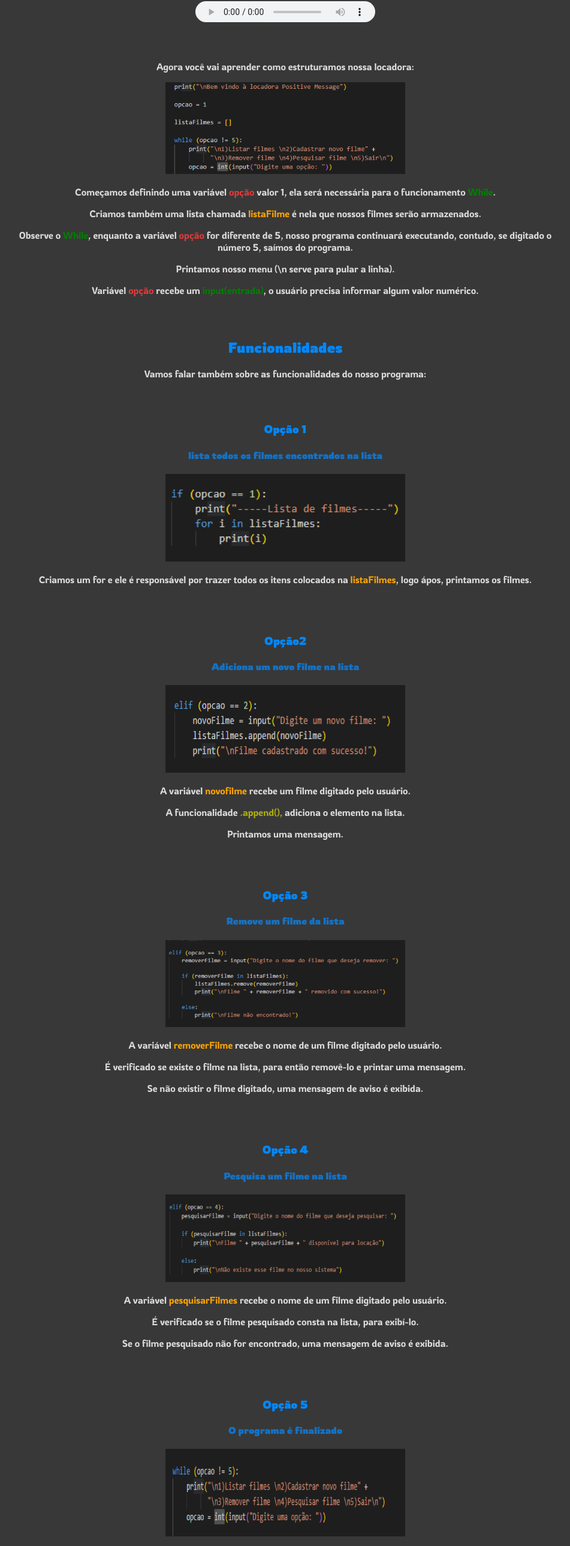
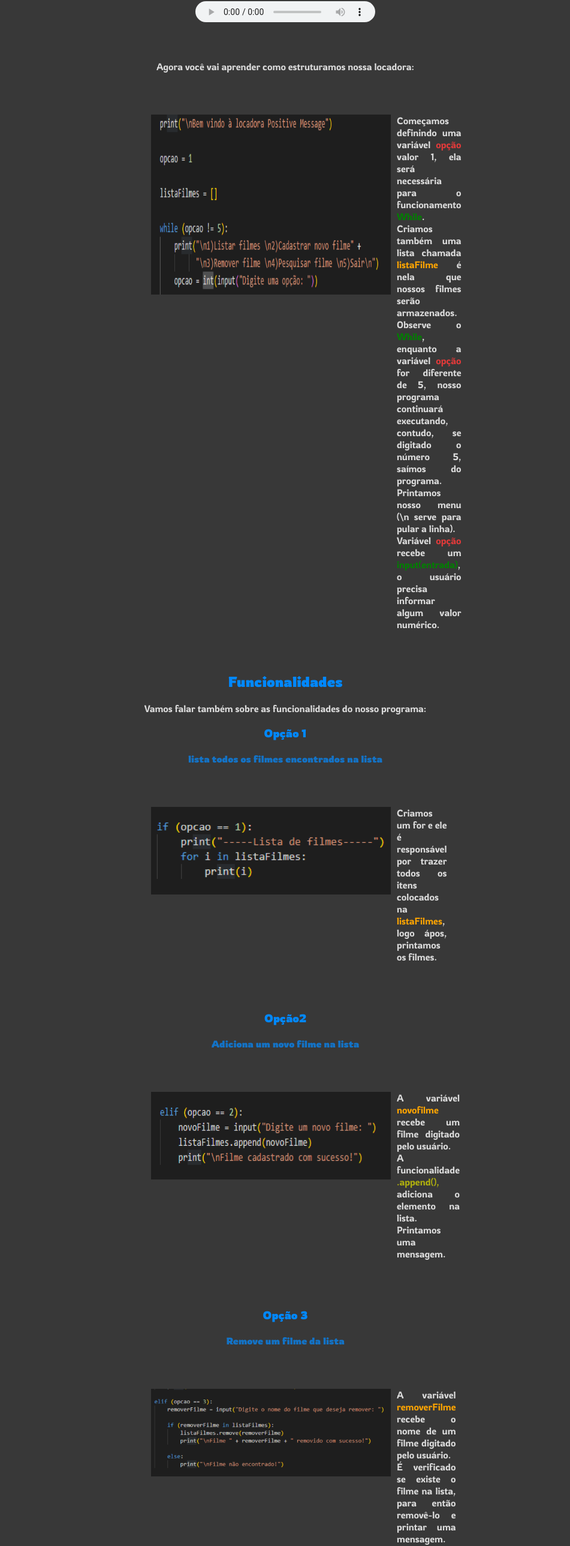
Before and after one commit to GigliarlyM/Site-Projeto-WEB-29-02, a plain HTML site: page locadora.html in a window 1280 px wide. Shown: the part 220-2797 px from the top of the page at 60% size, without its empty margins (174-1125 px from the left). Drawn offline with nearby package versions, Linux system fonts and the light colour scheme.

Commit message:
mudancas de Pedro
Co-Authored-By: PL024 <162580878+PL024@users.noreply.github.com>

```diff
--- a/css/style.css
+++ b/css/style.css
@@ -112,9 +112,18 @@ nav a:active{
 
 
 .tabela1 {
-    display: table;
-    margin: 70px auto;
+    display:flex;
+    margin: 70px;
+    margin-left: 25%;
     text-align: center;
+}
+
+.align{
+    margin: 0;
+    padding-right: 20%;
+    text-align: justify;
+    margin-left: 10px;
+
 }
 
 .brown {
--- a/locadora.html
+++ b/locadora.html
@@ -49,27 +49,31 @@
 
             <p>Agora você vai aprender como estruturamos nossa locadora:</p>
 
+
+
+            <div class="tabela1">
             <div>
-                <img class="image" src="img/inicio.png" width="400px" alt="inicio image">
+                <img class="image" src="img/inicio.png" width="400px" height="300px" alt="inicio image">
             </div>
-
-            <p>Começamos definindo uma variável <span class="red">opção</span> valor 1, ela será necessária para o
+            <p class="align">Começamos definindo uma variável <span class="red">opção</span> valor 1, ela será necessária para o
                 funcionamento <span class="green">While</span>.
-
-            <p>Criamos também uma lista chamada <span class="lista">listaFilme</span> é nela que nossos filmes serão
-                armazenados.</p>
-
-            <p>Observe o <span class="green">While</span>, enquanto a variável <span class="red">opção</span> for
+                <br>
+            Criamos também uma lista chamada <span class="lista">listaFilme</span> é nela que nossos filmes serão
+                armazenados.
+                <br>
+            Observe o <span class="green">While</span>, enquanto a variável <span class="red">opção</span> for
                 diferente de 5, nosso programa continuará executando, contudo, se digitado o número 5, saímos do
                 programa.
-            </p>
+                <br>
 
-            <p>Printamos nosso menu (\n serve para pular a linha).</p>
-
-            <p>Variável <span class="red">opção</span> recebe um <span class="green">input(entrada)</span>, o usuário
+            Printamos nosso menu (\n serve para pular a linha).
+                <br>
+            Variável <span class="red">opção</span> recebe um <span class="green">input(entrada)</span>, o usuário
                 precisa informar algum
                 valor
-                numérico.</p>
+                numérico.
+            </p>
+            </div>
         </article>
 
     </section>
@@ -81,38 +85,42 @@
             <h2 class="light-blue ">Funcionalidades</h2>
             <p>Vamos falar também sobre as funcionalidades do nosso programa:</p>
 
+            <h3 class="light-blue">Opção 1</h3>
+            <h4 class="dark-blue">lista todos os filmes encontrados na lista</h4>
+
         </article>
 
 
-
-        <article class="margin-b-80px align-center">
-            <h3 class="light-blue">Opção 1</h3>
-            <h4 class="dark-blue">lista todos os filmes encontrados na lista</h4>
-
+        <div class="tabela1">
             <div>
                 <img class="image" width="400px" src="img/opção1.png" alt="image opcao1">
             </div>
 
-            <p>Criamos um <span class="for">for</span> e ele é responsável por trazer todos os itens colocados na
+            <p class="align">Criamos um <span class="for">for</span> e ele é responsável por trazer todos os itens colocados na
                 <span class="orange">listaFilmes</span>, logo ápos, printamos os filmes.</mark>
             </p>
+        </div>
 
 
-        </article>
 
 
         <article class="margin-80px align-center">
             <h3 class="light-blue">Opção2</h3>
             <h4 class="dark-blue">Adiciona um novo filme na lista</h4>
 
+            <div class="tabela1">
             <div>
                 <img src="img/opção2.png" class="image" width="400px" alt="image opcao2">
 
             </div>
 
-            <p>A variável <span class="orange">novofilme</span> recebe um filme digitado pelo usuário.</p>
-            <p>A funcionalidade <span class="yellow"> .append(),</span> adiciona o elemento na lista.</p>
-            <p>Printamos uma mensagem.</p>
+            <p class="align">A variável <span class="orange">novofilme</span> recebe um filme digitado pelo usuário.
+            <br>
+            A funcionalidade <span class="yellow"> .append(),</span> adiciona o elemento na lista.
+            <br>
+            Printamos uma mensagem.
+            </p>
+            </div>
         </article>
 
 
@@ -121,13 +129,18 @@
             <h3 class="light-blue">Opção 3</h3>
             <h4 class="dark-blue">Remove um filme da lista</h4>
 
+            <div class="tabela1">
             <div>
                 <img src="img/opção3.png" class="image" width="400px" alt="image opcao3">
             </div>
 
-            <p>A variável <span class="orange">removerFilme</span> recebe o nome de um filme digitado pelo usuário.</p>
-            <p>É verificado se existe o filme na lista, para então removê-lo e printar uma mensagem.</p>
-            <p></p>Se não existir o filme digitado, uma mensagem de aviso é exibida.</p>
+            <p class="align">A variável <span class="orange">removerFilme</span> recebe o nome de um filme digitado pelo usuário.
+            <br>
+            É verificado se existe o filme na lista, para então removê-lo e printar uma mensagem.
+            <br>
+            Se não existir o filme digitado, uma mensagem de aviso é exibida.
+            </p>
+            </div>
         </article>
 
 
@@ -136,15 +149,19 @@
             <h3 class="light-blue">Opção 4</h3>
             <h4 class="dark-blue">Pesquisa um filme na lista</h4>
 
+            <div class="tabela1">
             <div>
                 <img src="img/opção4.png" class="image" width="400px" alt="image opcao4">
 
             </div>
 
-            <p>A variável <span class="orange">pesquisarFilmes</span> recebe o nome de um filme digitado pelo usuário.
+            <p class="align">A variável <span class="orange">pesquisarFilmes</span> recebe o nome de um filme digitado pelo usuário.
+            <br>
+            É verificado se o filme pesquisado consta na lista, para exibí-lo.
+            <br>
+            Se o filme pesquisado não for encontrado, uma mensagem de aviso é exibida.
             </p>
-            <p>É verificado se o filme pesquisado consta na lista, para exibí-lo.</p>
-            <p>Se o filme pesquisado não for encontrado, uma mensagem de aviso é exibida.</p>
+            </div>
         </article>
 
 
@@ -152,27 +169,33 @@
             <h3 class="light-blue">Opção 5</h3>
             <h4 class="dark-blue">O programa é finalizado</h4>
 
+            <div class="tabela1">
             <div>
                 <img src="img/opção5.png" class="image" width="400px" alt="image opcao5">
 
             </div>
 
-            <p>Ao digitar o número 5, o <span class="green">while</span> é interrompido e o programa é finalizado com
+            <p class="align">Ao digitar o número 5, o <span class="green">while</span> é interrompido e o programa é finalizado com
                 uma
                 mensagem.</p>
+            </div>
         </article>
 
 
         <article class="margin-80px align-center">
             <h3 class="light-blue">Exceção</h3>
 
+            <div class="tabela1">
             <div>
-                <img src="img/exceção.png" class="image" width="300px" alt="excecao image">
+                <img src="img/exceção.png" class="image" width="400px" alt="excecao image">
 
             </div>
 
-            <p>Se um número digitado pelo usuario não estiver dentre as opções fornecidas pelo programa uma mensagem de
-                aviso é exibida.</p>
+
+            <p class="align">Se um número digitado pelo usuario não estiver dentre as opções fornecidas pelo programa uma mensagem de
+                aviso é exibida.
+            </p>
+        </div>
         </article>
 
     </section>
```
Also changed, not shown: curso.html (+43 -51 lines).
